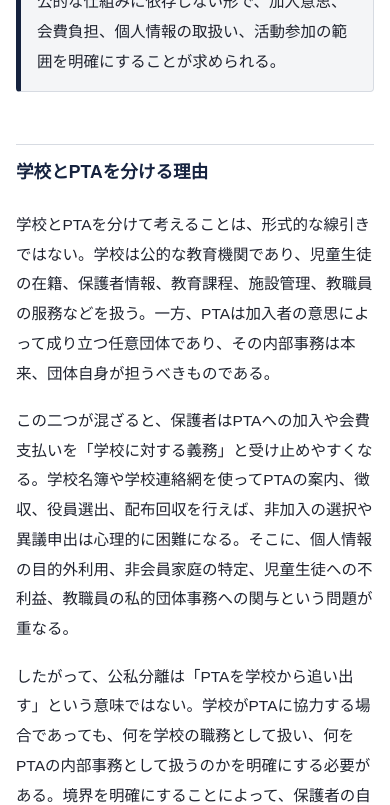
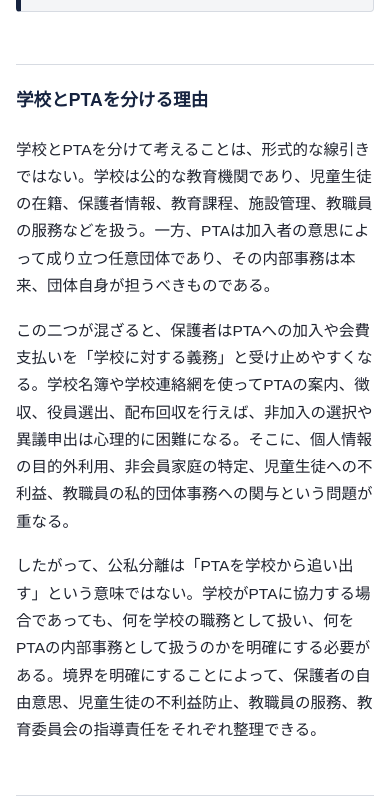
Before and after one commit to ptaorg/v2, a plain HTML site: page index.html in a window 390 px wide. Shown: the part 1142-1947 px from the top of the page. Drawn offline with Linux system fonts and the light colour scheme.

Commit message:
Improve typography hierarchy and mobile breakpoint

```diff
--- a/assets/css/style.css
+++ b/assets/css/style.css
@@ -29,8 +29,9 @@
   background: var(--color-bg);
   color: var(--color-text);
   font-family: "Hiragino Sans", "Yu Gothic", "Noto Sans JP", "Meiryo", sans-serif;
-  line-height: 1.92;
-  font-size: 16px;
+  font-weight: 500;
+  line-height: 1.76;
+  font-size: 17px;
 }
 
 a {
@@ -126,9 +127,9 @@
 }
 
 .section h2 {
-  font-size: 1.22rem;
+  font-size: 1.4rem;
   color: var(--color-navy);
-  margin: 0 0 1.25rem;
+  margin: 0.5rem 0 1.25rem;
 }
 
 .section p {
@@ -218,6 +219,18 @@
   color: var(--color-check);
 }
 
+/* 出典注記 */
+
+.source-note {
+  font-size: 0.88rem;
+  color: var(--color-text-soft);
+  margin: -0.3rem 0 1.1rem;
+}
+
+.source-note a {
+  word-break: break-all;
+}
+
 /* 注記枠 */
 
 .note-block {
@@ -264,7 +277,7 @@
 
 /* スマホ対応 */
 
-@media (max-width: 640px) {
+@media (max-width: 880px) {
   .content {
     padding: 2rem 1rem 2.5rem;
   }
```
